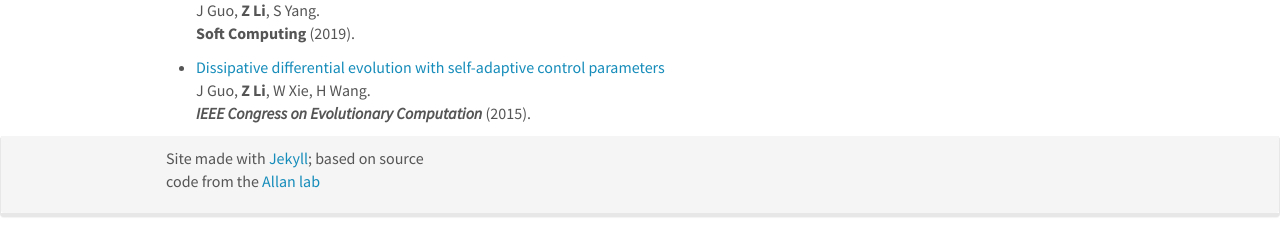
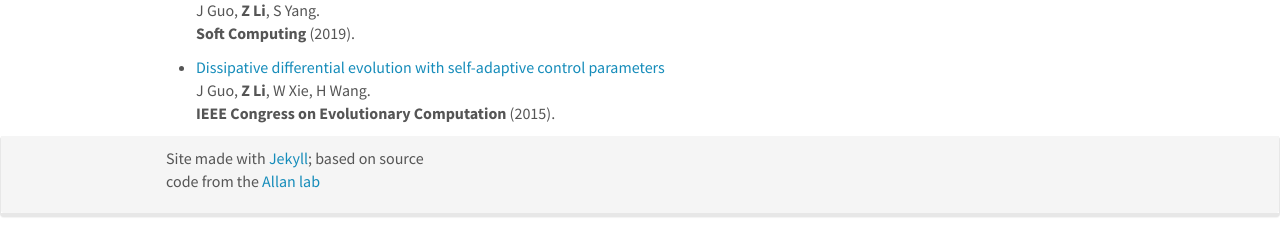
Before and after one commit to lzj1769/lzj1769.github.io, a Jekyll site: the page built from _pages/publications.md, in a window 1280 px wide and 900 px high, scrolled down 1117 px. Shown: the part 661-897 px from the top of the window. Built offline with Jekyll 4.4.1, drawn with Linux system fonts in a browser that asks for light colours; nearby versions of some CDN libraries.

Commit message:
update pub

```diff
--- a/_pages/publications.md
+++ b/_pages/publications.md
@@ -80,4 +80,4 @@ J Guo, **Z Li**, S Yang.\
 
 * [Dissipative differential evolution with self-adaptive control parameters](https://ieeexplore.ieee.org/abstract/document/7257274)\
 J Guo, **Z Li**, W Xie, H Wang.\
-_**IEEE Congress on Evolutionary Computation**_ (2015).
+**IEEE Congress on Evolutionary Computation** (2015).
```
